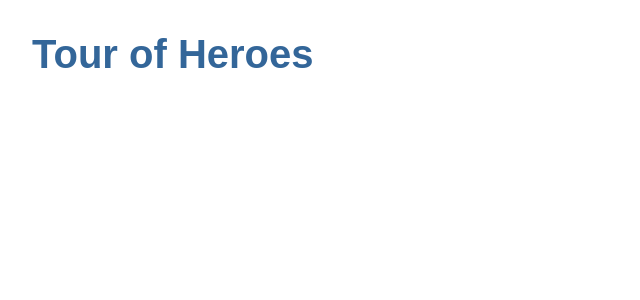
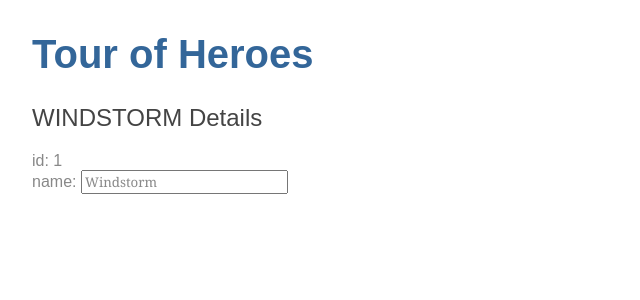
Before and after one commit to cdatehortuab/tour-heroes, an Angular app: page / in a window 1280 px wide. Shown: the top 300 px of the page, without its empty margins (0-640 px from the left). Built offline with nearby package versions, Linux system fonts and the light colour scheme.

Commit message:
1: The Hero Editor

```diff
--- a/src/app/app.component.html
+++ b/src/app/app.component.html
@@ -1 +1,2 @@
 <h1>{{ title }}</h1>
+<app-heroes></app-heroes>
--- /dev/null
+++ b/src/app/hero.ts
@@ -0,0 +1,4 @@
+export class Hero {
+  id: number;
+  name: string;
+}
--- /dev/null
+++ b/src/app/heroes/heroes.component.html
@@ -0,0 +1,7 @@
+<h2>{{hero.name | uppercase}} Details</h2>
+<div><span>id: </span>{{hero.id}}</div>
+<div>
+  <label>name:
+    <input type="text" [(ngModel)]="hero.name" placeholder="name"/>
+  </label>
+</div>
--- /dev/null
+++ b/src/app/heroes/heroes.component.ts
@@ -0,0 +1,21 @@
+import { Component, OnInit } from '@angular/core';
+
+import { Hero } from '../hero';
+
+@Component({
+  selector: 'app-heroes',
+  templateUrl: './heroes.component.html',
+  styleUrls: ['./heroes.component.css']
+})
+export class HeroesComponent implements OnInit {
+  hero: Hero = {
+    id: 1,
+    name: 'Windstorm',
+  };
+
+  constructor() { }
+
+  ngOnInit() {
+  }
+
+}
```
Also changed, not shown: src/app/app.module.ts (+7 -3 lines), src/app/heroes/heroes.component.css (added), 1 other file (tests, documents, lock files or other folders).
